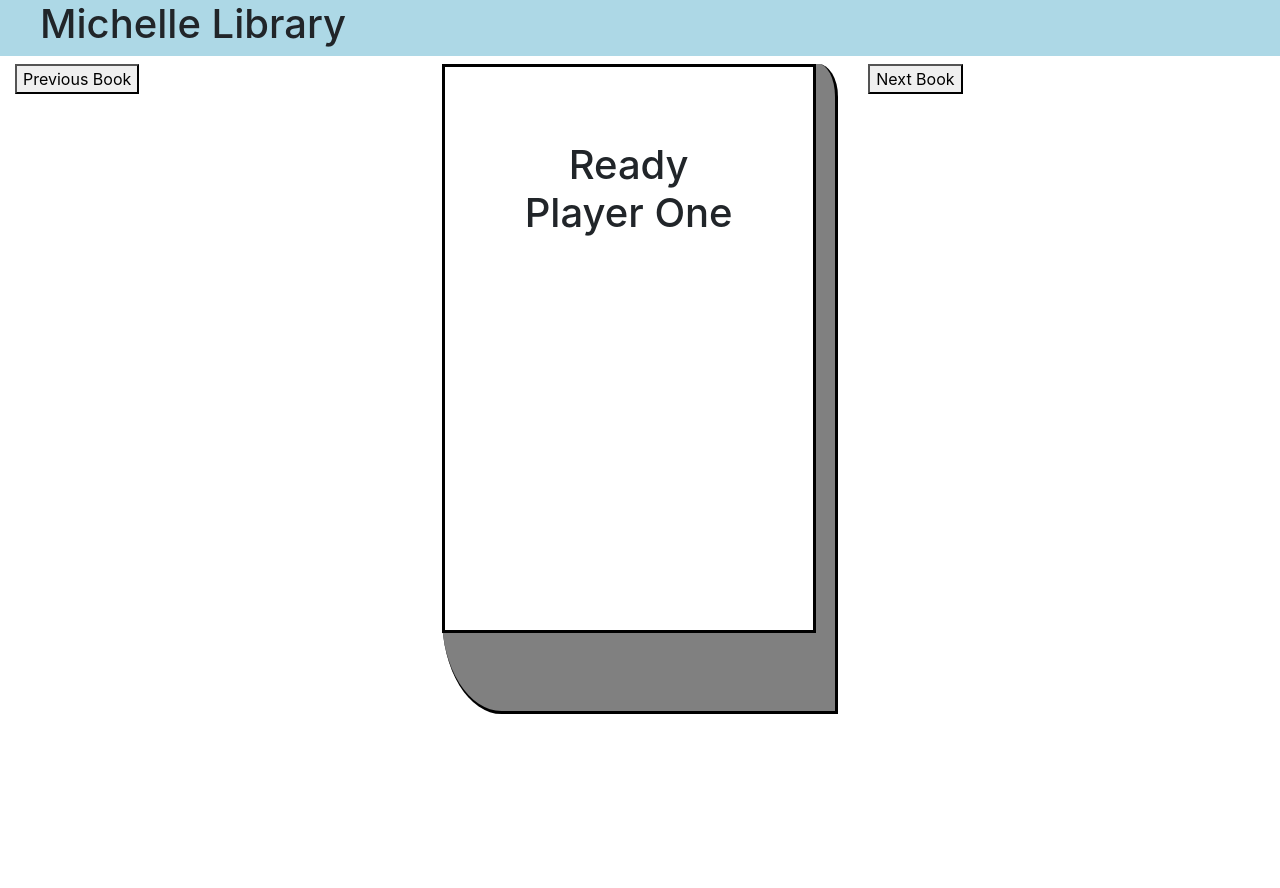
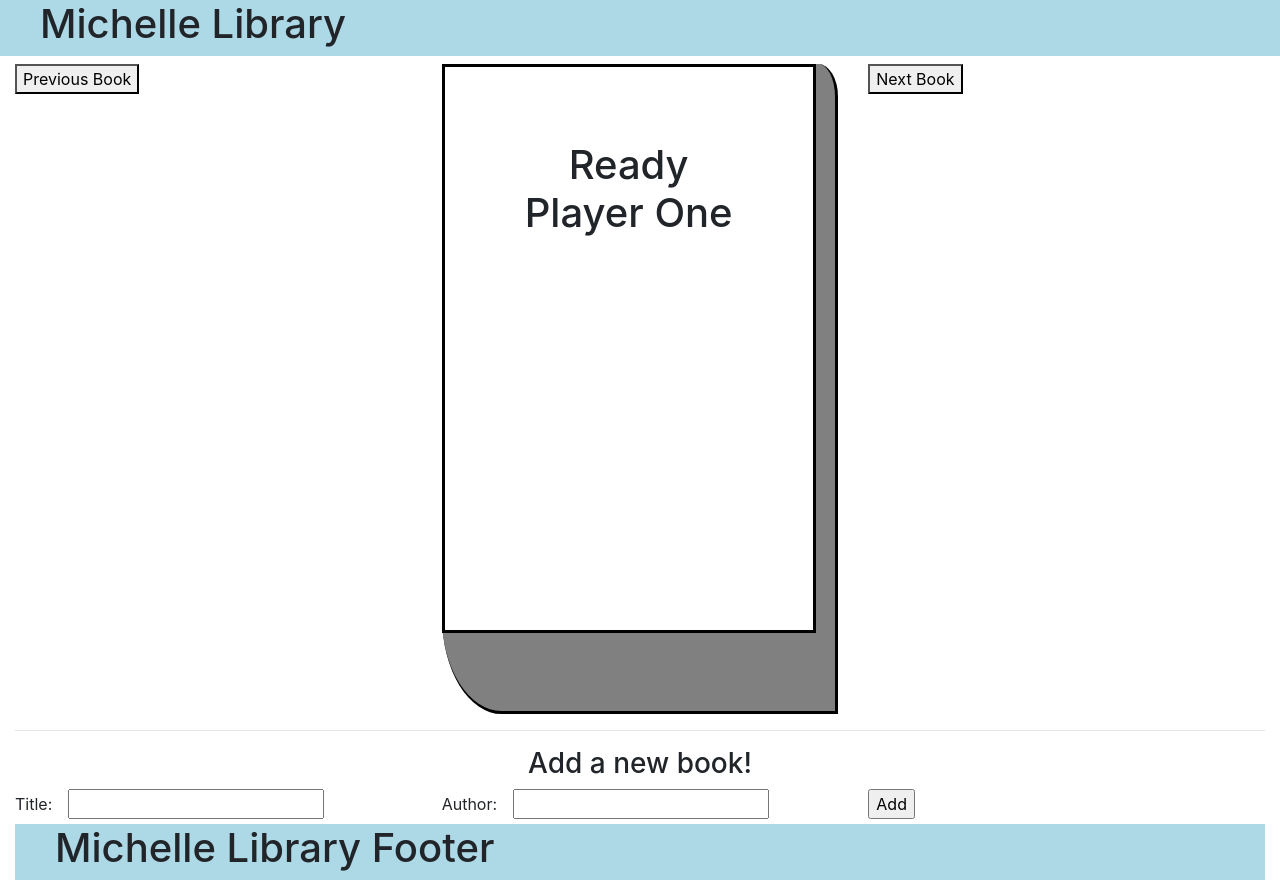
Before and after one commit to MichelleRoubikLee/reactTutorial, a React (Create React App) app: page / in a window 1280 px wide. Before the commit the page ends 800 px from the top, so only its background shows below. Built offline with nearby package versions, Linux system fonts and the light colour scheme.

Commit message:
book creator added for adding books to list

```diff
--- /dev/null
+++ b/src/components/BookCreator/bookCreator.css
@@ -0,0 +1,3 @@
+label {
+    margin-right: 1em;
+}
--- /dev/null
+++ b/src/components/BookCreator/bookCreator.jsx
@@ -0,0 +1,63 @@
+import React, { Component } from 'react';
+import "./bookCreator.css"
+
+class BookCreator extends Component {
+    constructor(props) {
+        super(props);
+        this.state = {
+            title: "",
+            author: ""
+        }
+        this.handleChange = this.handleChange.bind(this);
+        this.handleSubmit = this.handleSubmit.bind(this);
+    }
+
+    handleChange(event){
+        this.setState({
+            [event.target.name]: event.target.value
+        });
+    }
+
+    handleSubmit(event){
+        event.preventDefault();
+        const book = {
+            title: this.state.title,
+            author: this.state.author
+        }
+        this.props.addNewBook(book);
+        this.setState({
+            title: "",
+            author: ""
+        });
+    }
+
+    render(){
+        return(
+            <div>
+                <hr />
+                <center>
+                    <h3>Add a new book!</h3>
+                </center>
+                <form onSubmit={this.handleSubmit}>
+                    <div className="row col-align">
+                        <div className="col-md-4">
+                            <label>Title:</label>
+                            <input type="text" name="title" value={this.state.title}
+                            onChange={this.handleChange} />
+                        </div>
+                        <div className="col-md-4">
+                            <label>Author:</label>
+                            <input type="text" name="author" value={this.state.author}
+                            onChange={this.handleChange} />
+                        </div>
+                        <div className="col-md-4">
+                            <input type="submit" value="Add" />
+                        </div>
+                    </div>
+                </form>
+            </div>
+        );
+    }
+}
+
+export default BookCreator;
--- /dev/null
+++ b/src/components/Footer/footer.jsx
@@ -0,0 +1,16 @@
+import React from "react";
+import "./footer.css";
+
+function Footer(props) {
+    return (
+        <div className="row row-spacer">
+            <div className="col-md-12">
+                <div className="titlebar-nav">
+                    <h1>Michelle Library Footer</h1>
+                </div>
+            </div>
+        </div>
+    );
+}
+
+export default Footer;
--- a/src/components/app.jsx
+++ b/src/components/app.jsx
@@ -1,6 +1,8 @@
 import React, { Component } from "react";
 import TitleBar from "./TitleBar/titleBar"
 import BookViewer from "./BookViewer/bookViewer";
+import BookCreator from "./BookCreator/bookCreator";
+import Footer from "./Footer/footer";
 
 class App extends Component {
     constructor(props) {
@@ -13,6 +15,13 @@
     }
     state = {
         bookNumber:0
+    }
+
+    addNewBook(book){
+        this.books.push(book);
+        this.setState({
+            bookNumber: this.books.length - 1
+        });
     }
 
     goToNextBook(){
@@ -42,6 +51,8 @@
             <div className="container-fluid">
                 <TitleBar />
                 <BookViewer book={this.books[this.state.bookNumber]} nextBook={() => this.goToNextBook()} previousBook={() => this.goToPreviousBook()}/>
+                <BookCreator addNewBook={this.addNewBook.bind(this)} />
+                <Footer />
             </div>
         );
     }
```
Also changed, not shown: src/components/Footer/footer.css (added), 1 other file (tests, documents, lock files or other folders).
